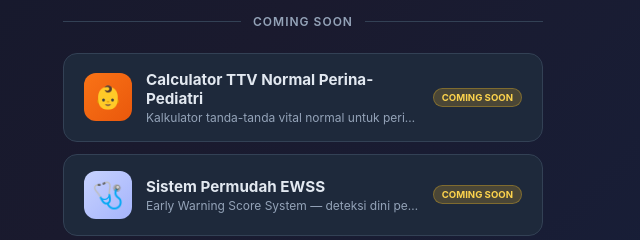
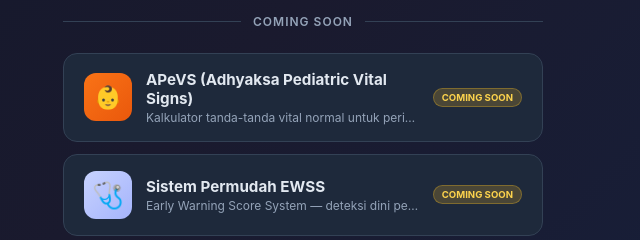
Before and after one commit to ferryrahman12-create/Critical-Drugs-Calculator, a plain HTML site: page index.html in a window 1280 px wide. Shown: the part 435-675 px from the top of the page, 337-977 px from the left. Drawn offline with Linux system fonts and the light colour scheme.

Commit message:
Update index.html

```diff
--- a/index.html
+++ b/index.html
@@ -353,11 +353,11 @@
     <!-- ===== LINKS ===== -->
     <div class="links">
 
-      <!-- Calculator TTV Normal Perina-Pediatri -->
+      <!-- APeVS (Adhyaksa Pediatric Vital Signs) -->
       <div class="link-card coming-soon">
         <div class="link-icon" style="background: linear-gradient(135deg, #f97316, #ea580c);">👶</div>
         <div class="link-info">
-          <div class="link-title">Calculator TTV Normal Perina-Pediatri</div>
+          <div class="link-title">APeVS (Adhyaksa Pediatric Vital Signs)</div>
           <div class="link-desc">Kalkulator tanda-tanda vital normal untuk perinatal & pediatri</div>
         </div>
         <span class="coming-soon-badge">Coming Soon</span>
```
